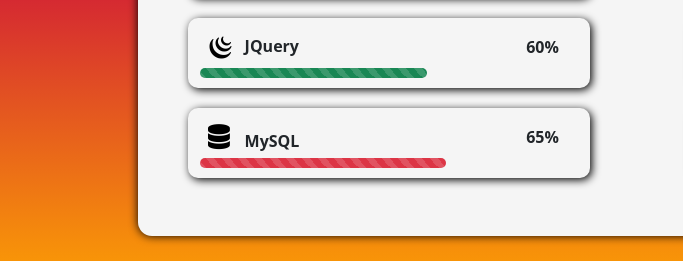
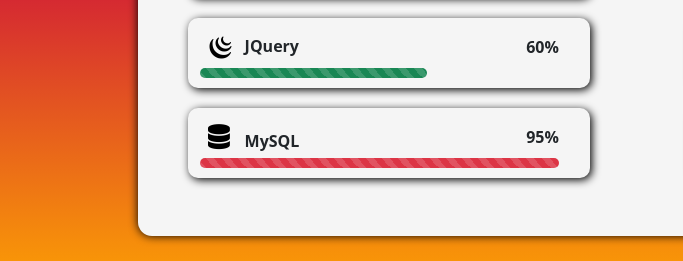
Before and after one commit to Swati0511-debug/Portfolio-Website, a plain HTML site: page index.html in a window 1280 px wide. Shown: the part 2579-2840 px from the top of the page, 0-683 px from the left. Drawn offline with nearby package versions, Linux system fonts and the light colour scheme.

Commit message:
Update index.html

```diff
--- a/index.html
+++ b/index.html
@@ -167,8 +167,8 @@
               <div class="progress-bar progress-bar-striped progress-bar-animated bg-warning" role="progressbar" aria-valuenow="75" aria-valuemin="0" aria-valuemax="100" style="width: 70%"></div>
             </div>
             <div class="skills col-lg-6">
-              <div class="skillsDiv"><i class="SkillsIcon fas fa-database"></i> MySQL <span class="Percent">65%</span></div>
-              <div class="progress-bar progress-bar-striped progress-bar-animated bg-danger" role="progressbar" aria-valuenow="75" aria-valuemin="0" aria-valuemax="100" style="width: 65%"></div>
+              <div class="skillsDiv"><i class="SkillsIcon fas fa-database"></i> MySQL <span class="Percent">95%</span></div>
+              <div class="progress-bar progress-bar-striped progress-bar-animated bg-danger" role="progressbar" aria-valuenow="75" aria-valuemin="0" aria-valuemax="100" style="width: 95%"></div>
             </div>
             <div class="skills col-lg-6">
               <div class="skillsDiv"><i class="SkillsIcon fab fa-android"></i> Android <span class="Percent">70%</span></div>
```
